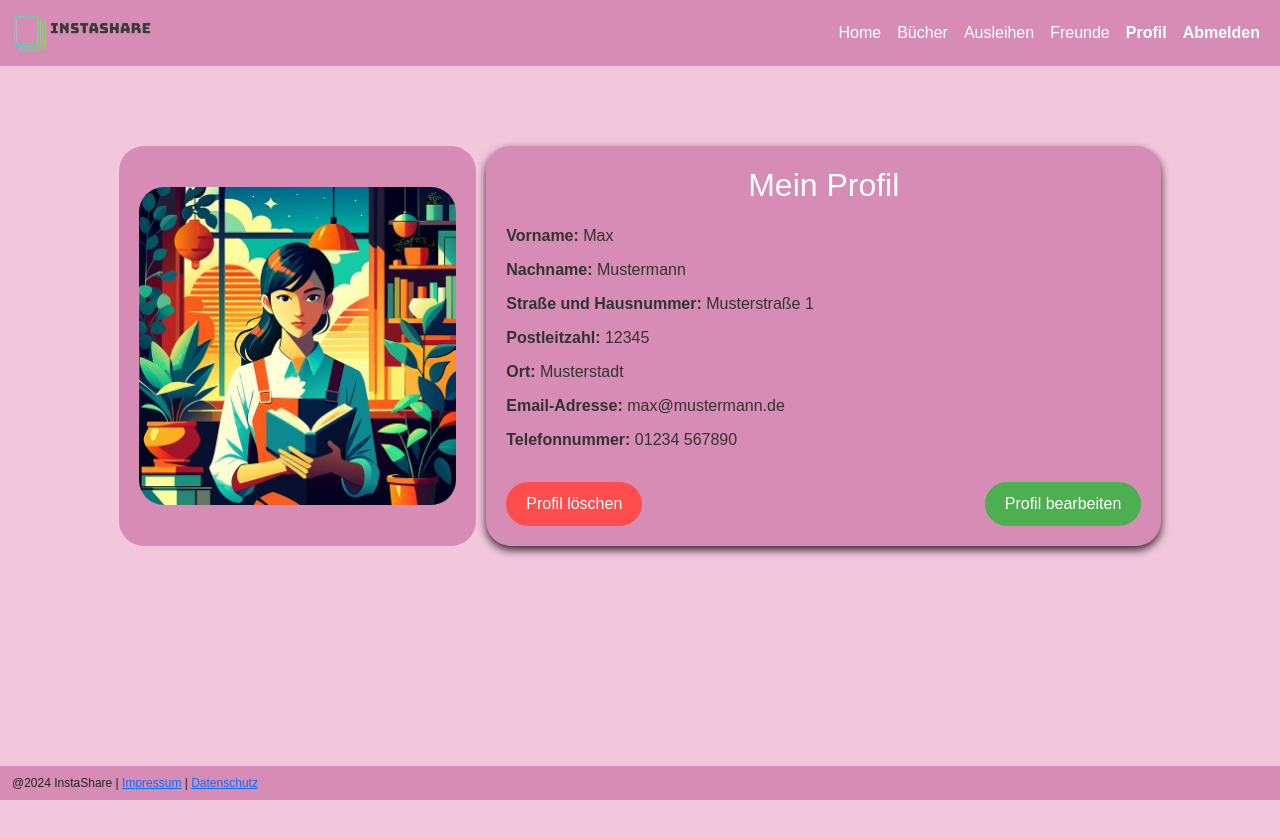
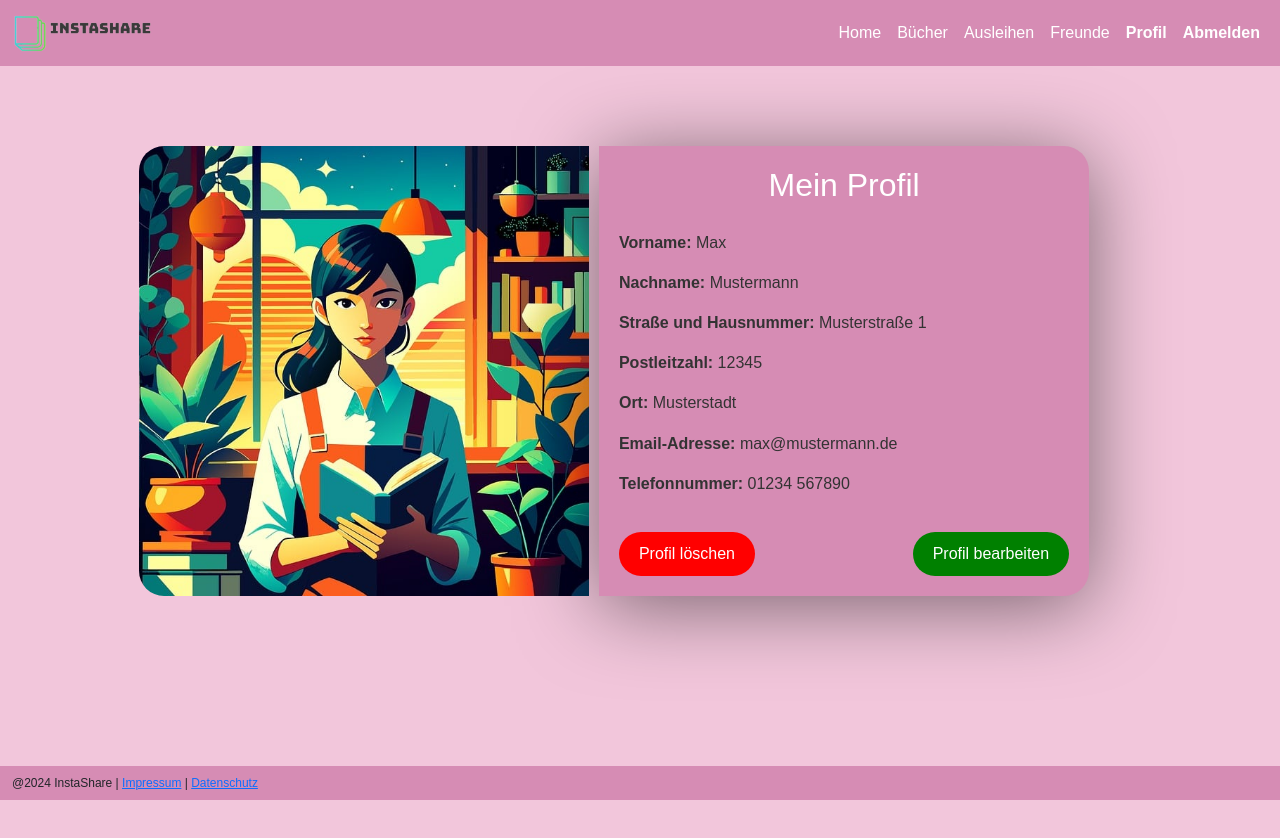
Before and after one commit to Fynia97/Iu_InstaShare_Angular, an Angular app: page /user/anzeigen in a window 1280 px wide. Shown: the top 838 px of the page. Built offline with nearby package versions, Linux system fonts and the light colour scheme; no server answers; sample sign-in values are in the browser's storage.

Commit message:
layout angepasst.

```diff
--- a/src/app/users/user-display/user-display.component.html
+++ b/src/app/users/user-display/user-display.component.html
@@ -1,13 +1,4 @@
-<!DOCTYPE html>
-<html lang="de">
-<head>
-    <meta charset="UTF-8">
-    <meta name="viewport" content="width=device-width, initial-scale=1.0">
-    <title>InstaShare</title>
-    <link rel="stylesheet" href="user-display.component.scss">
-</head>
 <body>
-
     <main class="main-content">
         <div class="profile-container">
             <div class="profile-image-container">
@@ -24,11 +15,10 @@
                 <div class="detail-item"><strong>Telefonnummer:</strong> 01234 567890</div>
                 <div class="profile-actions">
                     <button class="btn delete-button" title="Profil löschen">Profil löschen</button>
-                    <button class="btn edit-button" title="Profil bearbeiten">Profil bearbeiten</button>
+                    <button class="btn edit-button" title="Profil bearbeiten"><a class="nav-link" [routerLink]="['/user/bearbeiten']"  routerLinkActive="active">Profil bearbeiten</a></button>
                 </div>
             </div>
         </div>
     </main>
 
 </body>
-</html>
--- a/src/app/users/user-display/user-display.component.scss
+++ b/src/app/users/user-display/user-display.component.scss
@@ -16,10 +16,13 @@ body {
 
 /* Main Content */
 .main-content {
+    width: 95%;
+    max-width: 1400px; /* Maximale Breite */
+    min-width: 500px;  /* Minimale Breite */
     display: flex;
     padding: 20px;
     align-items: flex-start; /* Beide Elemente oben ausrichten */
-    gap: 20px; /* Abstand zwischen Bild und Bildcontainer */
+    gap: 10px; /* Abstand zwischen Bild und Bildcontainer */
 }
 
 .profile-container {
@@ -34,23 +37,27 @@ body {
     display: flex;
     justify-content: center;
     align-items: center;
-    background-color: #d68cb4; /* Hintergrundfarbe des Bildcontainers */
-    border-radius: 25px; /* Abgerundete Ecken */
-    padding: 20px;
+    align-items: flex-start;
+    background-color: #f2c6db; /* Hintergrundfarbe des Bildcontainers */
+    border-top-left-radius:  25px; /* Abgerundete Ecken */
+    border-bottom-left-radius: 25px;
+    padding: 0px;
 }
 
 .profile-image {
     max-width: 100%;
     height: auto;
-    border-radius: 25px;
+    border-top-left-radius:  25px; /* Abgerundete Ecken */
+    border-bottom-left-radius: 25px;
 }
 
 .profile-details {
-    flex: 2;
+    flex: 1;
     background-color: #d68cb4; /* Hintergrundfarbe des Details Containers */
-    border-radius: 25px;
+    border-top-right-radius: 25px;
+    border-bottom-right-radius: 25px;
     padding: 20px;
-    box-shadow: 0 4px 8px rgba(0, 0, 0, 0.8);
+    box-shadow: 0 10px 80px rgba(0, 0, 0, 0.5);
     width: 100%;
     display: flex;
     flex-direction: column;
@@ -88,11 +95,11 @@ body {
 }
 
 .profile-actions .delete-button {
-    background-color: #ff4d4d;
+    background-color: red;
 }
 
 .profile-actions .edit-button {
-    background-color: #4CAF50;
+    background-color: green;
 }
 
 .profile-actions .btn:hover {
```
